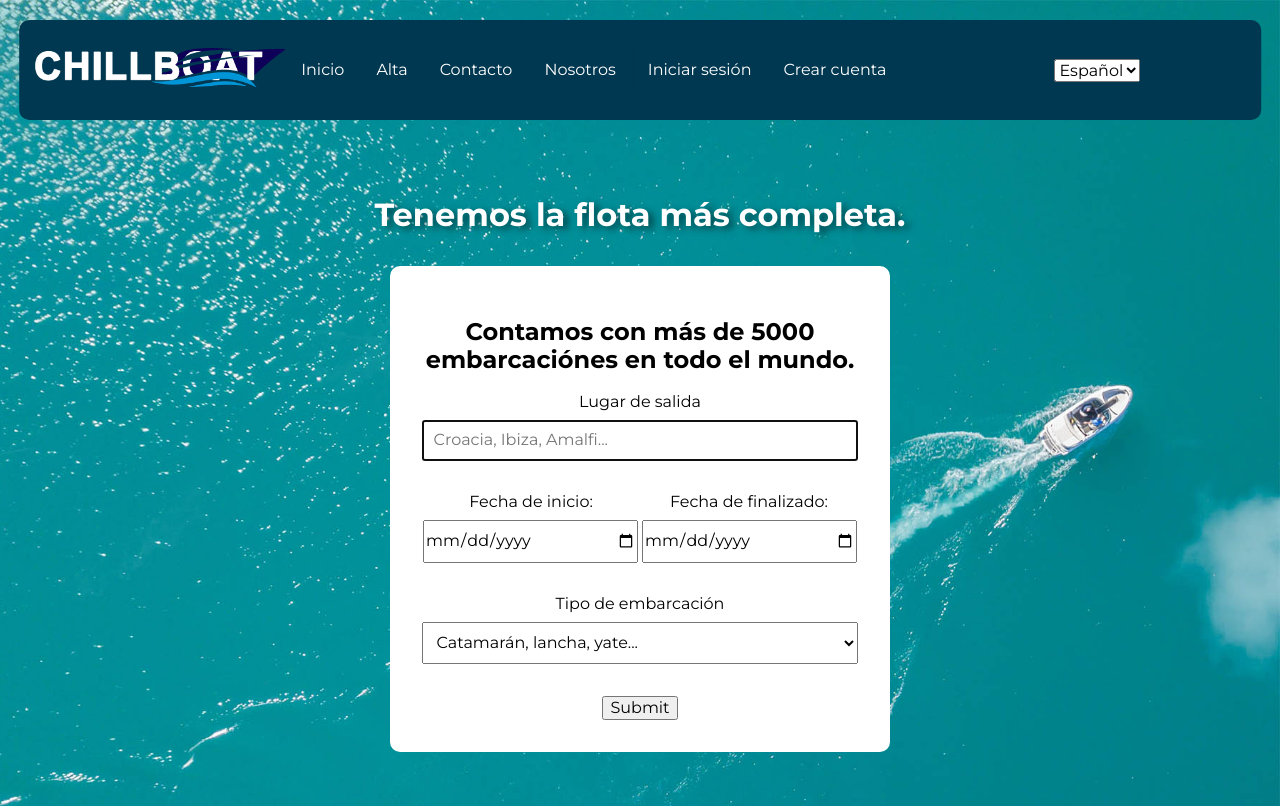
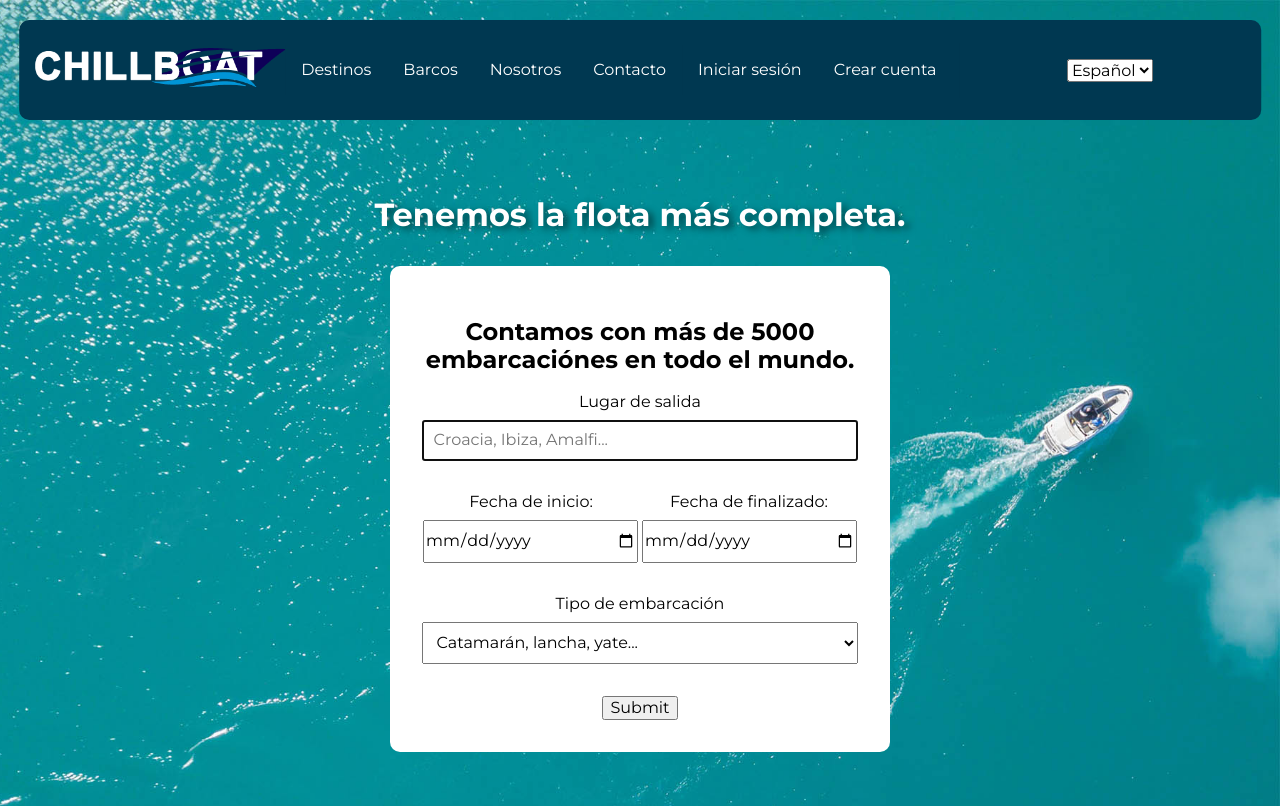
Before and after one commit to migmm/rentaboat, a plain HTML site: page index.html in a window 1280 px wide. Shown: the top 806 px of the page. Drawn offline with Linux system fonts and the light colour scheme.

Commit message:
Chahnged menu items

```diff
--- a/index.html
+++ b/index.html
@@ -32,16 +32,16 @@
                 <nav class="main-nav">
                     <ul class="main-nav__list">
                         <li class="main-nav__item">
-                            <a href="/home" class="main-nav__link">Inicio</a>
+                            <a href="/destinos" class="main-nav__link">Destinos</a>
                         </li>
                         <li class="main-nav__item">
-                            <a href="/alta" class="main-nav__link">Alta</a>
+                            <a href="/barcos" class="main-nav__link">Barcos</a>
+                        </li>
+                        <li class="main-nav__item">
+                            <a href="/nosotros" class="main-nav__link">Nosotros</a>
                         </li>
                         <li class="main-nav__item">
                             <a href="/contacto" class="main-nav__link">Contacto</a>
-                        </li>
-                        <li class="main-nav__item">
-                            <a href="/nosotros" class="main-nav__link">Nosotros</a>
                         </li>
                     </ul>
                 </nav>
```
